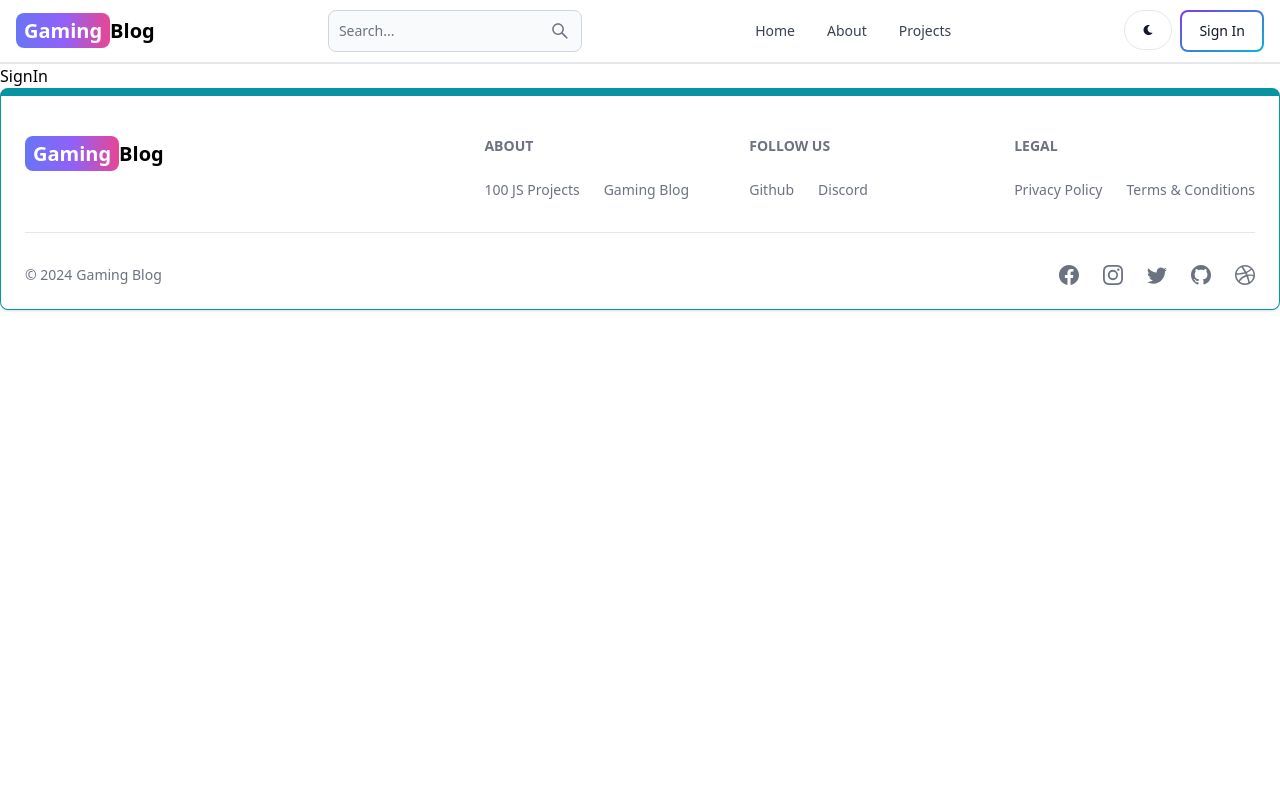
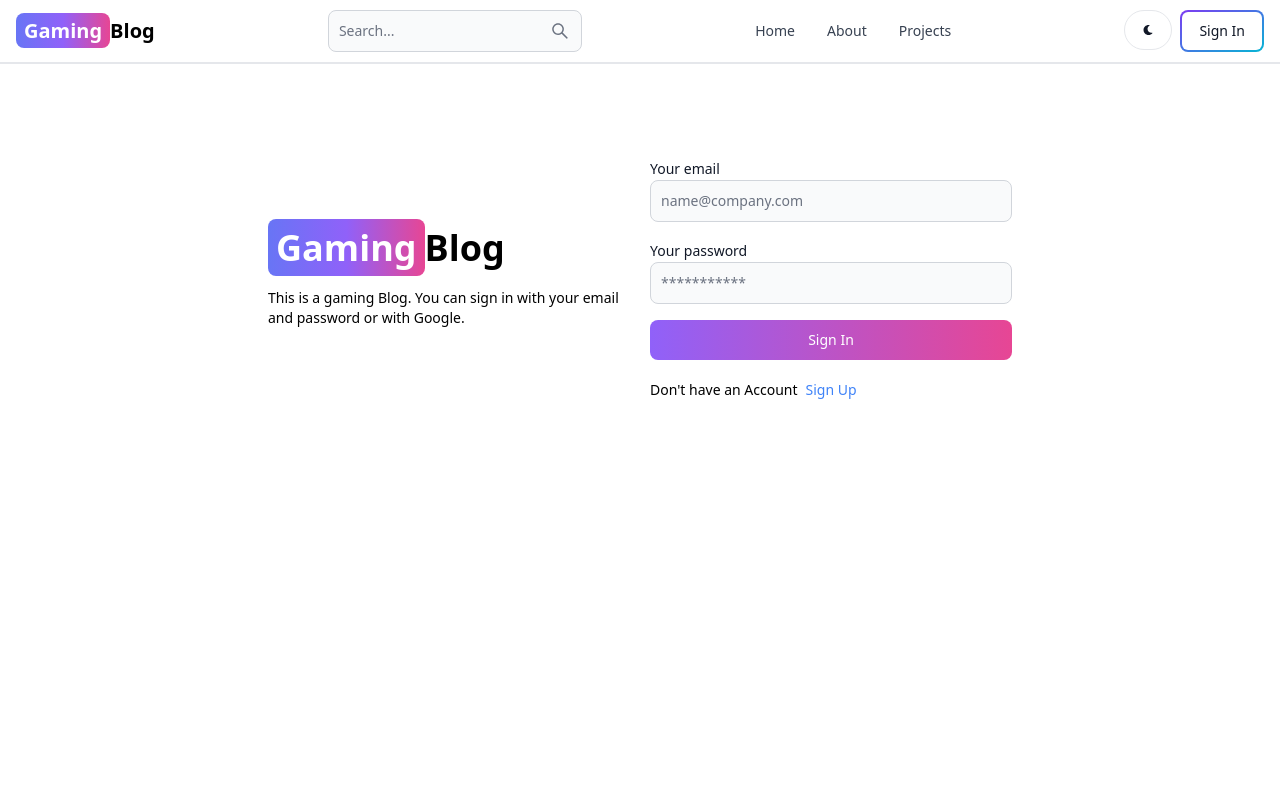
Before and after one commit to Harshal174/mern-blog, a React (Vite) app in the folder client/: page /sign-in in a window 1280 px wide. Shown: the top 800 px of the page. Built offline with nearby package versions, Linux system fonts and the light colour scheme.

Commit message:
completed sign-in page functionality

```diff
--- a/client/src/pages/SignIn.jsx
+++ b/client/src/pages/SignIn.jsx
@@ -1,7 +1,93 @@
-import React from 'react'
+import React, { useState } from 'react'
+import {Link, useNavigate} from 'react-router-dom';
+import {Alert, Button, Label, Spinner, TextInput} from 'flowbite-react';
+import { set } from 'mongoose';
 
-export default function SignIn() {
+export default function signin() {
+  const [formData,setFormData]=useState({});
+  const [errorMessage,setErrorMessage]=useState(null);
+  const [loading,setLoading]=useState(false);
+  const navigate = useNavigate();
+  const handleChange =(e)=>{
+      setFormData({...formData,[e.target.id]:e.target.value.trim()});
+  };
+   const handleSubmit = async(e)=>{
+    e.preventDefault();
+    if(!formData.email||!formData.password){
+      return setErrorMessage('Please fill out all the fields.');
+    }
+    try {
+      setLoading(true);
+      setErrorMessage(null);
+      const res = await fetch ('/api/auth/signin',{
+        method:'POST',
+        headers:{'Content-Type' : 'application/json'},
+        body:JSON.stringify(formData),
+      });
+      const data = await res.json();
+      if(data.success===false){
+        return setErrorMessage(data.message);
+      }
+      setLoading(false);
+      if(res.ok){
+        navigate('/');
+      }
+    } catch (error) {
+      setErrorMessage(error.message);
+      setLoading(false);
+    }
+   }
   return (
-    <div>SignIn</div>
+    <div className='min-h-screen mt-20' >
+      <div className='flex p-3 max-w-3xl mx-auto flex-col md:flex-row md:items-center gap-5' >
+        <div className="flex-1">
+        <Link to='/' className=' font-bold dark:text-white
+           text-4xl'>
+            <span className='px-2 py-1 bg-gradient-to-r from-indigo-500
+             via-purple-500 to-pink-500 rounded-lg text-white' >Gaming</span>Blog
+        </Link>
+        <p className='text-sm mt-5' >
+          This is a gaming Blog. You can sign in with your email and password
+          or with Google.
+        </p>
+        </div>
+        <div className="flex-1">
+            <form className='flex flex-col gap-4' onSubmit={handleSubmit} >
+              <div>
+                <Label value='Your email' />
+                <TextInput type='email' placeholder='name@company.com' id='email'onChange={handleChange}/>
+              </div>
+              <div>
+                <Label value='Your password ' />
+                <TextInput type='password' placeholder='***********' id='password'onChange={handleChange}/>
+              </div>
+              <Button gradientDuoTone='purpleToPink' type='submit' disabled={loading}>
+                 {loading?(
+                    <>
+                      <Spinner size='sm' />
+                      <span className='pl-3' >Loading...</span>
+                    </>
+                  ):(
+                    'Sign In'
+                  )
+                 }
+              </Button>
+            </form>
+            <div className="flex gap-2 text-sm mt-5">
+              <span>Don't have an Account</span>
+              <Link to='/sign-up' className='text-blue-500' >
+               Sign Up
+              </Link>
+            </div>
+            {
+              errorMessage&&(
+                <Alert className='mt-5' color='failure' >
+                  {errorMessage}
+                </Alert>
+              )
+            }
+        </div>
+      </div>
+    </div>
   )
 }
```
